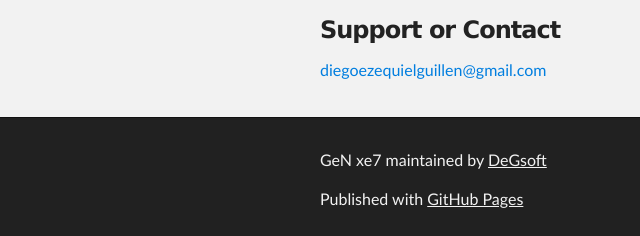
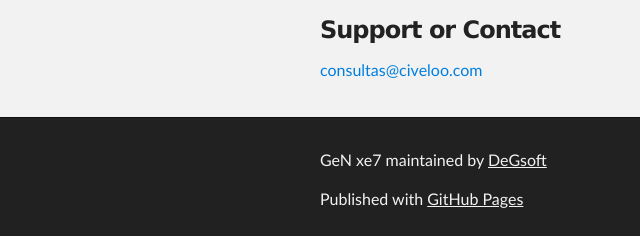
Before and after one commit to fjcarazo/GeN-XE7, a plain HTML site: page index.html in a window 1280 px wide. Shown: the part 1583-1819 px from the top of the page, 0-640 px from the left. Drawn offline with Linux system fonts and the light colour scheme.

```diff
--- a/index.html
+++ b/index.html
@@ -83,7 +83,7 @@ USTED PUEDE DESCARGAR Y UTILIZAR ESTE SOFTWARE TOTALMENTE GRATIS!!!</p>
 <h3>
 <a id="support-or-contact" class="anchor" href="#support-or-contact" aria-hidden="true"><span class="octicon octicon-link"></span></a>Support or Contact</h3>
 
-<p><a href="mailto:diegoezequielguillen@gmail.com">diegoezequielguillen@gmail.com</a></p>
+<p><a href="mailto:consultas@civeloo.com">consultas@civeloo.com</a></p>
       </section>
     </div>
 
```
Also changed, not shown: params.json (+1 -1 lines).
